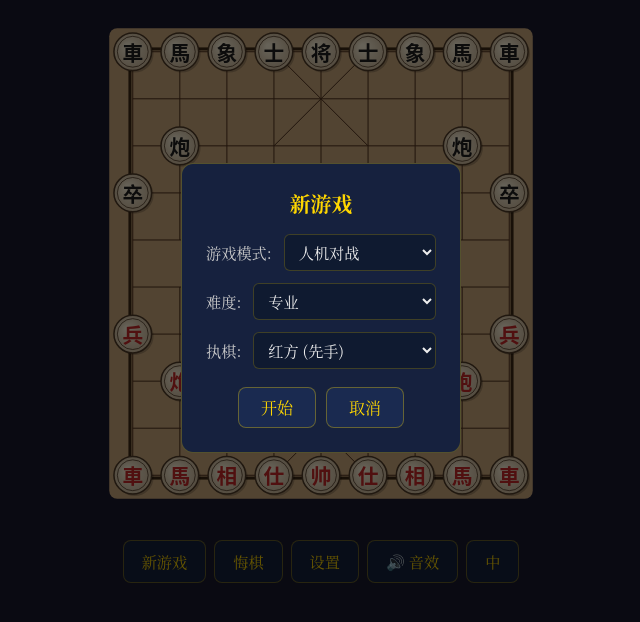
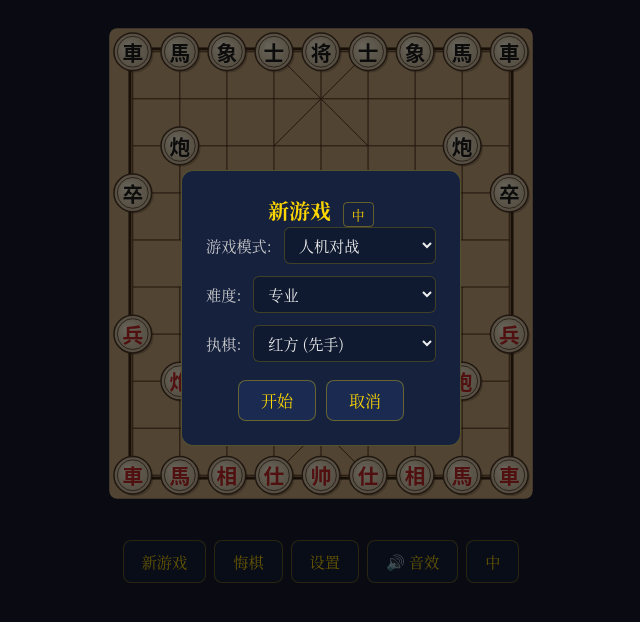
Before and after one commit to yingwang/chinese_chess, a plain HTML site: page index.html in a window 1280 px wide. Shown: the part 92-714 px from the top of the page, without its empty margins (319-959 px from the left). Drawn offline with Linux system fonts and the light colour scheme.

Commit message:
Add language toggle button inside new game dialog
Co-Authored-By: Claude Opus 4.6 (1M context) <noreply@anthropic.com>

```diff
--- a/index.html
+++ b/index.html
@@ -237,7 +237,8 @@
     <!-- New Game Dialog -->
     <div id="new-game-dialog" class="modal hidden">
         <div class="modal-content">
-            <h2 data-i18n="newGame">新游戏</h2>
+            <h2 data-i18n="newGame" style="display:inline">新游戏</h2>
+            <button id="dialog-lang-btn" style="background:none;border:1px solid #ffd70055;color:#ffd700;border-radius:4px;padding:2px 8px;font-size:0.8em;cursor:pointer;margin-left:8px;vertical-align:middle">EN</button>
             <div class="setting">
                 <label data-i18n="gameMode">游戏模式:</label>
                 <select id="game-mode-select">
--- a/js/main.js
+++ b/js/main.js
@@ -56,13 +56,22 @@ let timerInterval = null;
 let isOnlineGame = false;
 
 // i18n
-langBtn.textContent = getLang() === 'zh' ? 'EN' : '中';
-langBtn.addEventListener('click', () => {
+const dialogLangBtn = document.getElementById('dialog-lang-btn');
+function updateLangButtons() {
+    const label = getLang() === 'zh' ? 'EN' : '中';
+    langBtn.textContent = label;
+    dialogLangBtn.textContent = label;
+}
+updateLangButtons();
+
+function switchLang() {
     toggleLang();
-    langBtn.textContent = getLang() === 'zh' ? 'EN' : '中';
+    updateLangButtons();
     updateStatus();
     soundBtn.textContent = soundManager.isMuted() ? t('soundOff') : t('soundOn');
-});
+}
+langBtn.addEventListener('click', switchLang);
+dialogLangBtn.addEventListener('click', switchLang);
 
 // === Controller callbacks ===
 
```
